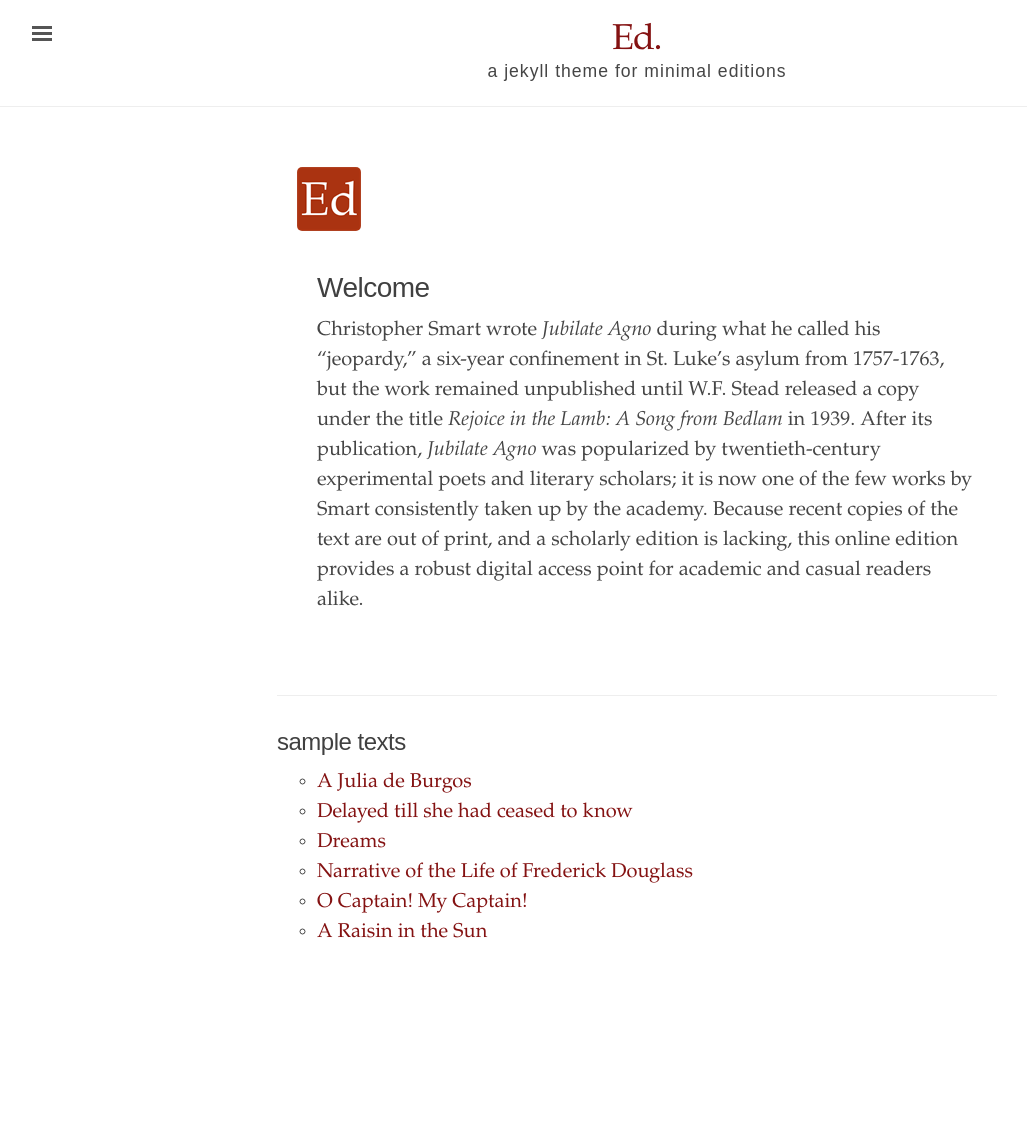
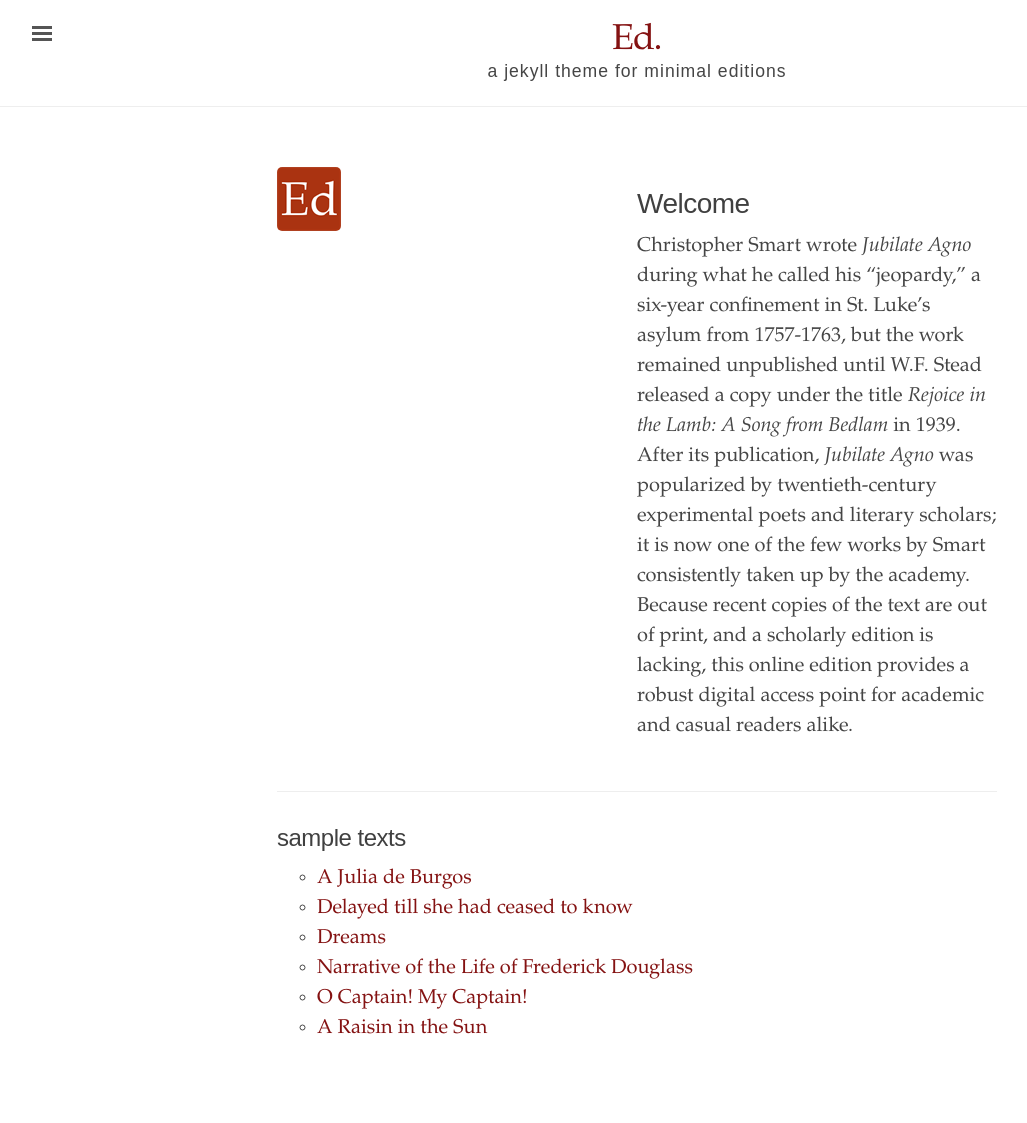
Before and after one commit to jwhittell/jubilate-agno-ed, a Jekyll site: the page built from index.html, in a window 1280 px wide. Shown: the whole page, without its empty margins (3-1030 px from the left). Built offline with Jekyll 4.4.1, drawn with Linux system fonts in a browser that asks for light colours; before the commit the page ends 1027 px from its top, so only the background shows below that.

Commit message:
Update index.html

```diff
--- a/index.html
+++ b/index.html
@@ -7,22 +7,17 @@ title: Home
     alt="Page from Smart's manuscript"
         class = "center">
 </div> -->
-<div class="content container" id="main">
 
-    <div class="toc">
-        <div class="toc-item row">
-
-            <div class="column">
+<div class="row">
+        <div class="column">
                 <img src="{{site.baseurl}}/assets/favicon.ico"
                 alt="Page from Smart's manuscript">
               </div>
-        </div>
-        <div class="column column-text">
+        <div class="column">
       <h1>Welcome</h1>
         <p>Christopher Smart wrote <em> Jubilate Agno </em> during what he called his “jeopardy,” a six-year confinement in St. Luke’s asylum from 1757-1763, but the work remained unpublished until W.F. Stead released a copy under the title <em> Rejoice in the Lamb: A Song from Bedlam </em> in 1939. After its publication, <em> Jubilate Agno </em> was popularized by twentieth-century experimental poets and literary scholars; it is now one of the few works by Smart consistently taken up by the academy. Because recent copies of the text are out of print, and a scholarly edition is lacking, this online edition provides a robust digital access point for academic and casual readers alike. </p>
       </div>
     </div>
-</div>
 
 <hr>
 
```
